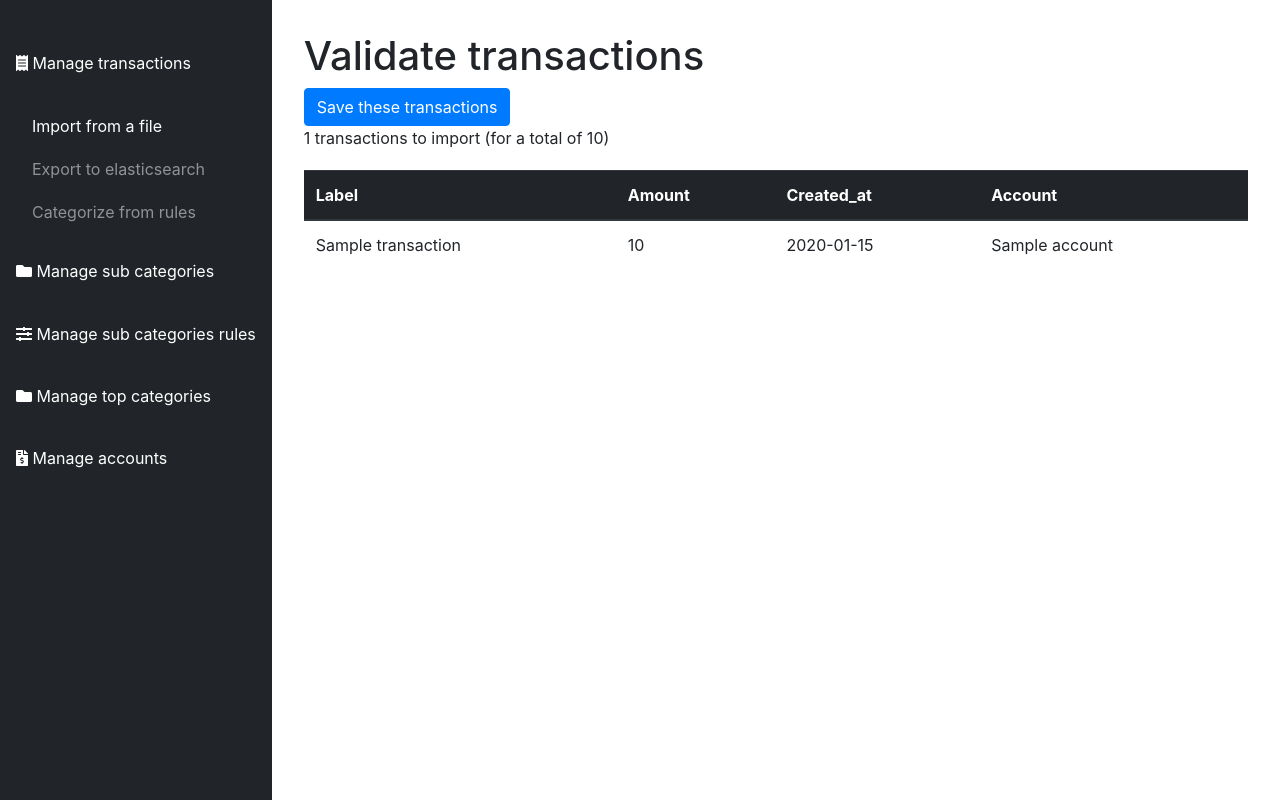
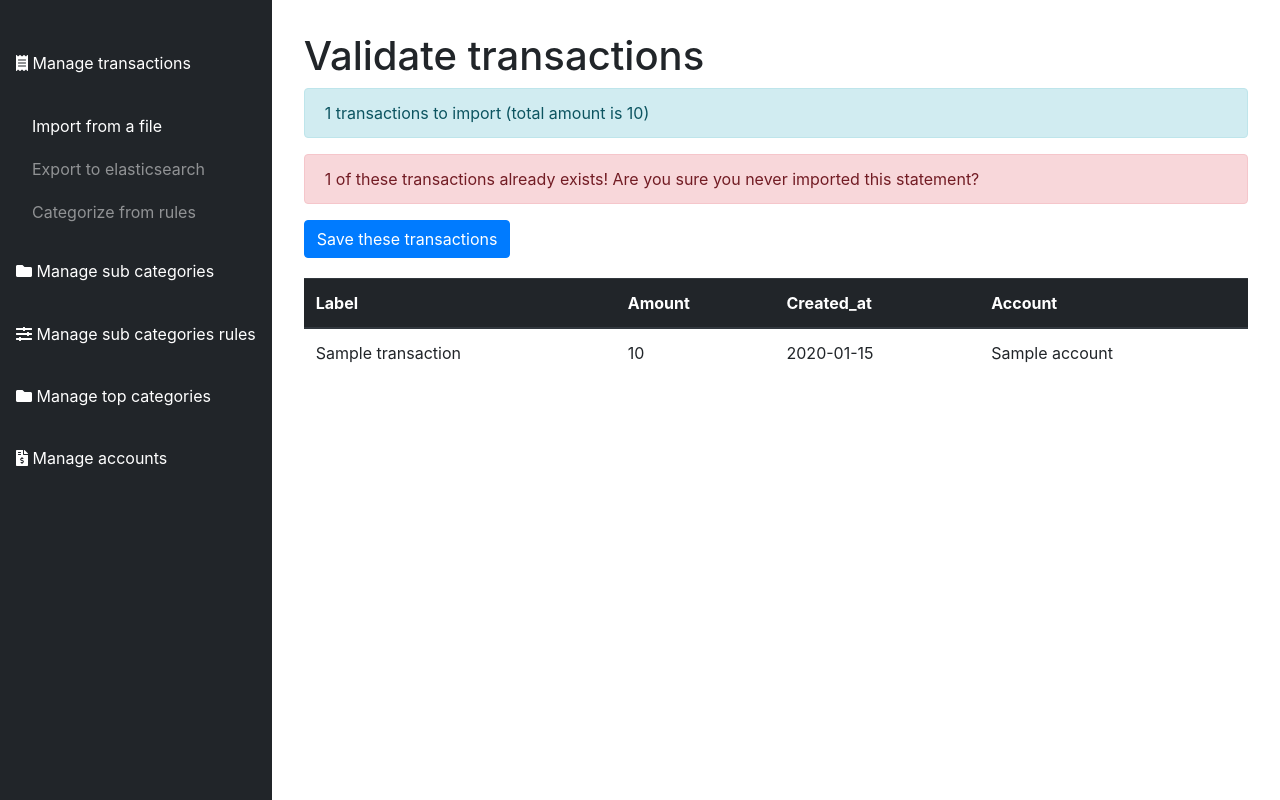
Before and after one commit to Ovski4/expenses-categorizer, a Symfony app: template templates/transaction/validate_transactions.html.twig in a window 1280 px wide. Run offline with Twig, Linux system fonts and the light colour scheme; the template is opened without the code that fills it: most values are stand-ins (such as "Sample title", 1, 10 or a date in 2020); some libraries are stand-ins or nearby versions.

Commit message:
Change route paths

```diff
--- a/src/Services/StatementUploader.php
+++ b/src/Services/StatementUploader.php
@@ -9,10 +9,10 @@ class StatementUploader
     public function upload(UploadedFile $file)
     {
         $originalFilename = pathinfo($file->getClientOriginalName(), PATHINFO_FILENAME);
-        $safeFilename = transliterator_transliterate('Any-Latin; Latin-ASCII; [^A-Za-z0-9_] remove; Lower()', $originalFilename);
+        $safeFilename = transliterator_transliterate('Any-Latin; Latin-ASCII; [^A-Za-z0-9_-] remove; Lower()', $originalFilename);
         $fileName = $safeFilename.'-'.uniqid().'.'.$file->guessExtension();
         $file->move('/var/statements', $fileName);
 
-        return '/var/statements/' . $fileName;
+        return $fileName;
     }
 }
--- a/templates/transaction/validate_transactions.html.twig
+++ b/templates/transaction/validate_transactions.html.twig
@@ -9,16 +9,32 @@
 {% block body %}
     <h1>Validate transactions</h1>
 
-    <form method="post" action="{{ path('validate_transactions') }}">
+    {% if transactions|length > 0 %}
+        <div class="alert alert-info" role="alert">
+            {{ transactions|length }} transactions to import
+            (total amount is {{ transactions|reduce((sum, transaction) => sum + transaction.amount, 0) }})
+        </div>
+    {% else %}
+        <div class="alert alert-danger" role="alert">
+            No transactions were found. Are you sure your pdf is a valid statement file?
+        </div>
+        <div class="alert alert-info" role="alert">
+            <a href="{{ path('transaction_upload_statement') }}">Go back to file upload</a>
+        </div>
+    {% endif %}
+
+    {% if existingTransactionCount > 0 %}
+        <div class="alert alert-{{ existingTransactionCount == transactions|length ? 'danger' : 'warning' }}" role="alert">
+            {{ existingTransactionCount }} of these transactions already exists!
+            Are you sure you never imported this statement?
+        </div>
+    {% endif %}
+
+    {% if transactions|length > 0 %}
+        <form method="post" action="{{ path('validate_transactions', {'statement': statement }) }}">
             <input type="hidden" name="_method" value="POST">
-        <input type="hidden" name="statement" value="{{ statement }}">
             <button class="btn btn-primary">Save these transactions</button>
         </form>
-
-    <p>
-        {{ transactions| length }} transactions to import
-        (for a total of {{ transactions|reduce((sum, transaction) => sum + transaction.amount, 0) }})
-    </p>
 
         <table class="table">
             <thead class="thead-dark">
@@ -37,11 +53,9 @@
                     <td>{{ transaction.createdAt|date('Y-m-d') }}</td>
                     <td>{{ transaction.account }}</td>
                 </tr>
-        {% else %}
-            <tr>
-                <td colspan="6">No records found. Are you sure your pdf is a valid statement file?</td>
-            </tr>
             {% endfor %}
             </tbody>
         </table>
+    {% endif %}
+
 {% endblock %}
```
Also changed, not shown: src/Controller/TransactionController.php (+22 -7 lines), src/Repository/TransactionRepository.php (+18 -0 lines). Lines whose indentation alone changed are shown as unchanged.
